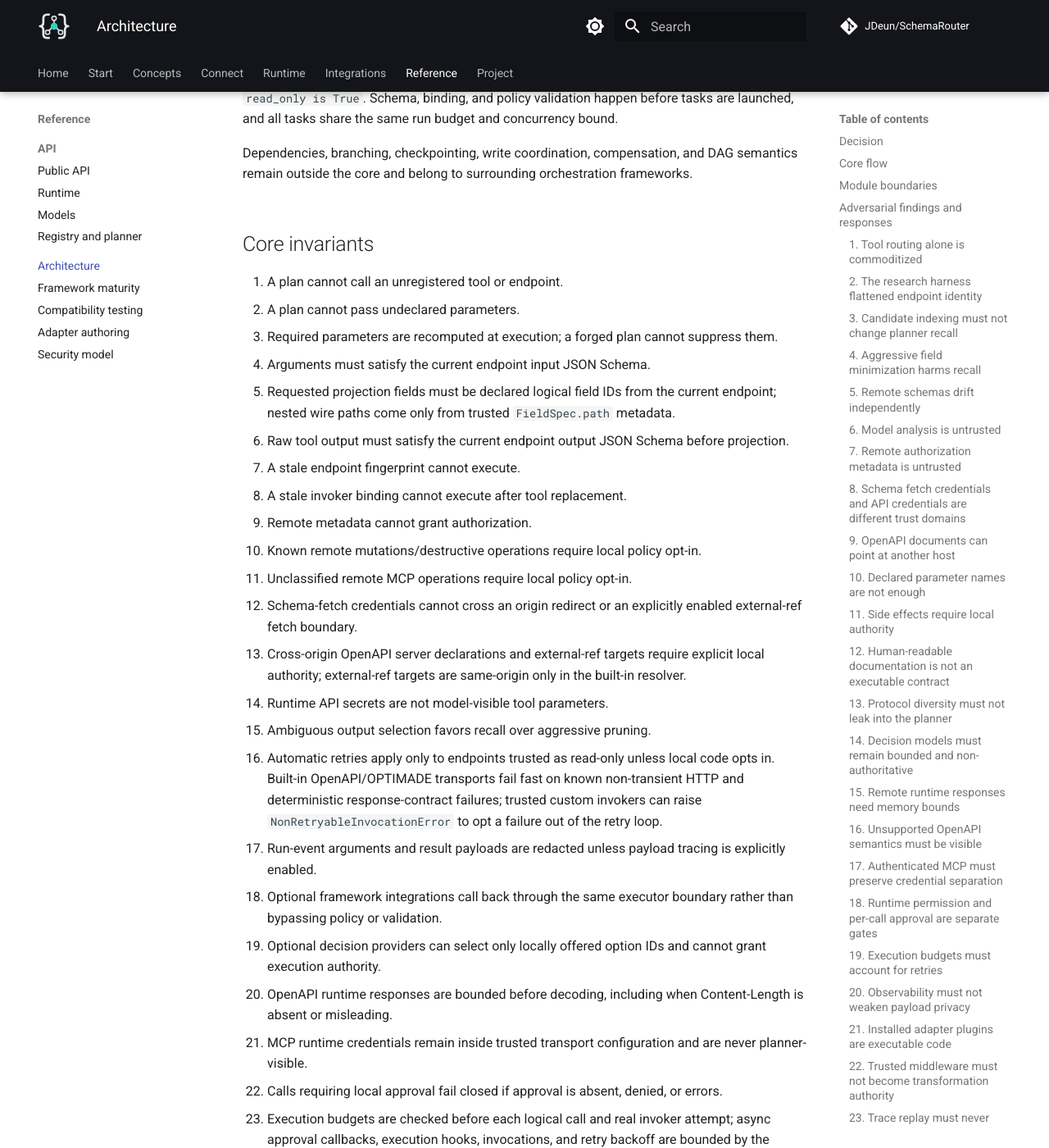
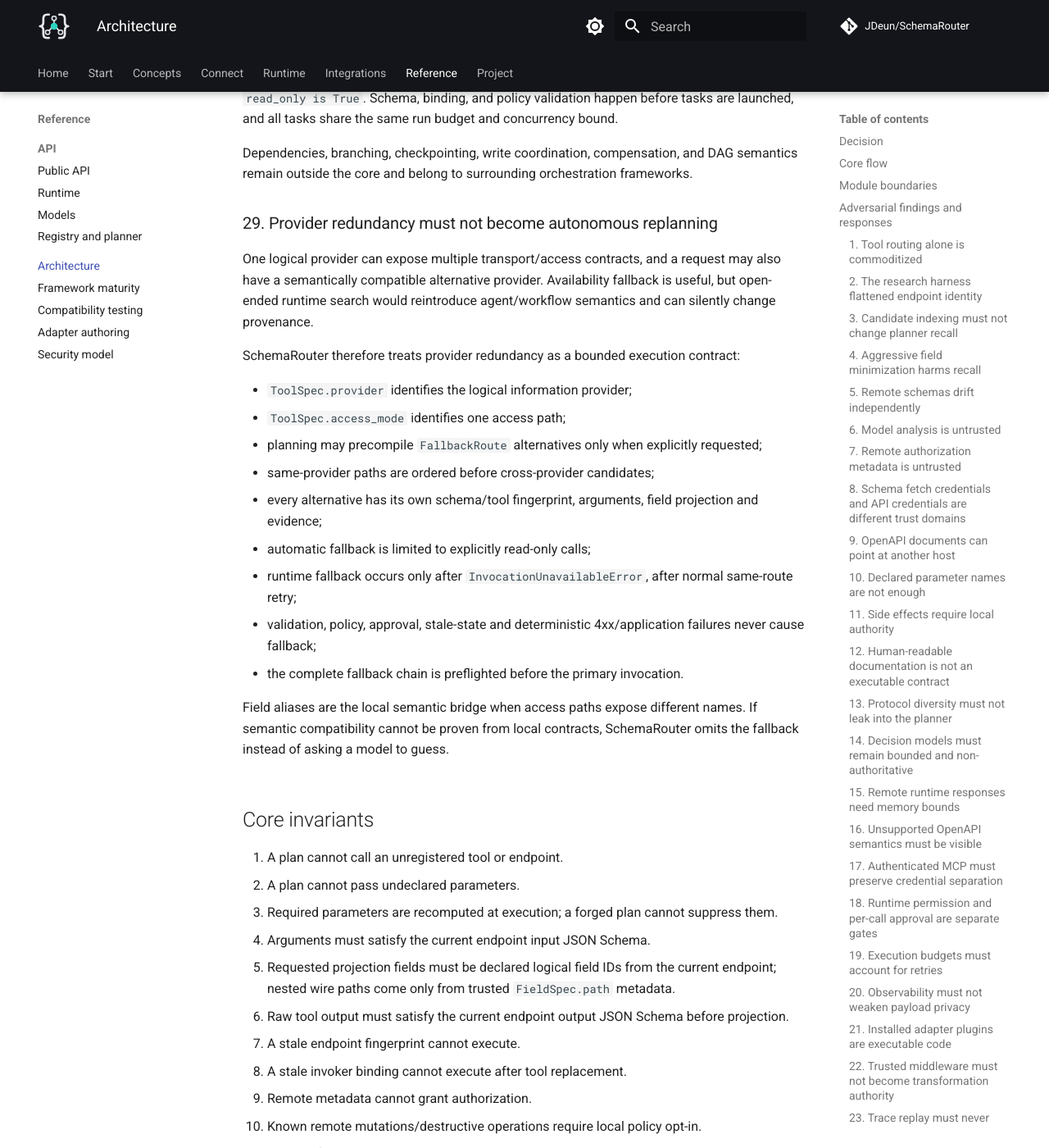
Before and after one commit to JDeun/SchemaRouter, an MkDocs documentation site: the page built from docs/architecture.md, in a window 1280 px wide and 1400 px high, scrolled down 7495 px. Shown: the whole window at 82% size. Built offline with MkDocs 1.6.1 and Material for MkDocs 9.7.7, drawn with Linux system fonts in a browser that asks for light colours; comment, search, counter and statistics services are not loaded; some of the changed text lies outside the part shown.

Commit message:
docs: record bounded provider fallback invariant

```diff
--- a/docs/architecture.md
+++ b/docs/architecture.md
@@ -293,6 +293,29 @@ all tasks share the same run budget and concurrency bound.
 Dependencies, branching, checkpointing, write coordination, compensation, and DAG semantics remain
 outside the core and belong to surrounding orchestration frameworks.
 
+### 29. Provider redundancy must not become autonomous replanning
+
+One logical provider can expose multiple transport/access contracts, and a request may also have a
+semantically compatible alternative provider. Availability fallback is useful, but open-ended
+runtime search would reintroduce agent/workflow semantics and can silently change provenance.
+
+SchemaRouter therefore treats provider redundancy as a bounded execution contract:
+
+- `ToolSpec.provider` identifies the logical information provider;
+- `ToolSpec.access_mode` identifies one access path;
+- planning may precompile `FallbackRoute` alternatives only when explicitly requested;
+- same-provider paths are ordered before cross-provider candidates;
+- every alternative has its own schema/tool fingerprint, arguments, field projection and evidence;
+- automatic fallback is limited to explicitly read-only calls;
+- runtime fallback occurs only after `InvocationUnavailableError`, after normal same-route retry;
+- validation, policy, approval, stale-state and deterministic 4xx/application failures never cause
+  fallback;
+- the complete fallback chain is preflighted before the primary invocation.
+
+Field aliases are the local semantic bridge when access paths expose different names. If semantic
+compatibility cannot be proven from local contracts, SchemaRouter omits the fallback instead of
+asking a model to guess.
+
 ## Core invariants
 
 1. A plan cannot call an unregistered tool or endpoint.
@@ -343,6 +366,10 @@ outside the core and belong to surrounding orchestration frameworks.
     semantics; execution-affecting values live in fingerprinted contract fields.
 35. Planner-generated calls pin both endpoint and tool fingerprints, and remote/runtime-sensitive
     legacy calls without a tool fingerprint fail closed.
+36. Automatic provider/access fallback is precompiled, read-only, budgeted, and triggered only
+    by an explicit invocation-unavailable marker; it never bypasses validation/policy/approval.
+37. Same-provider access paths precede cross-provider fallbacks, and every fallback retains its own
+    schema/tool fingerprint and evidence contract.
 36. Inspection/dashboard provenance never exposes URL userinfo, query strings, or fragments.
     Runtime target identity remains fingerprinted; schema/document provenance is sanitized before
     model-visible or persisted descriptive state retains it.
```
